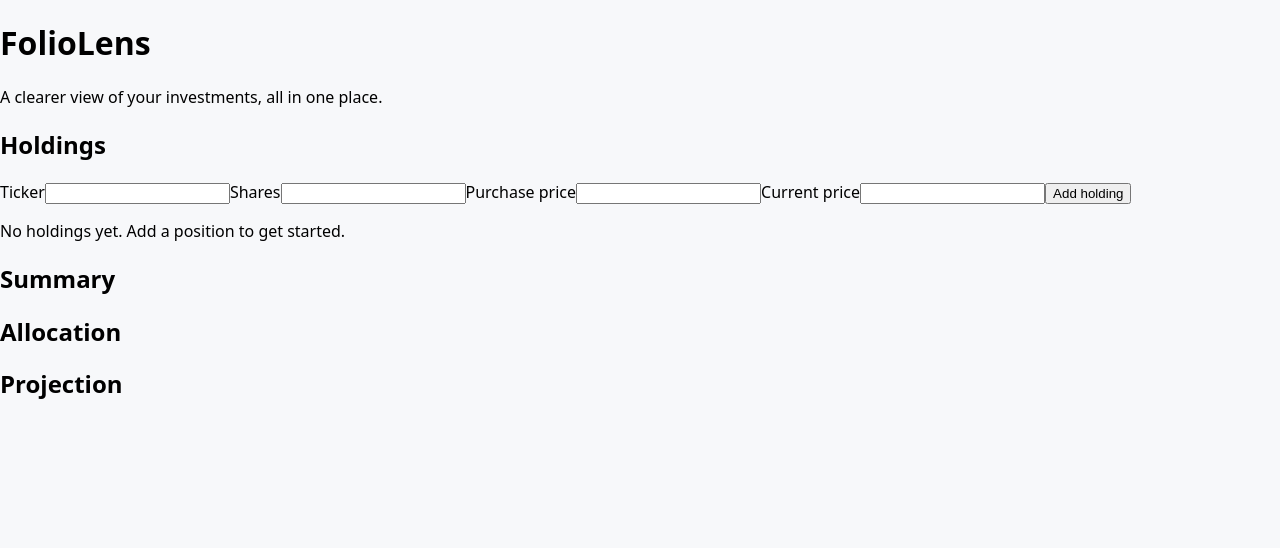
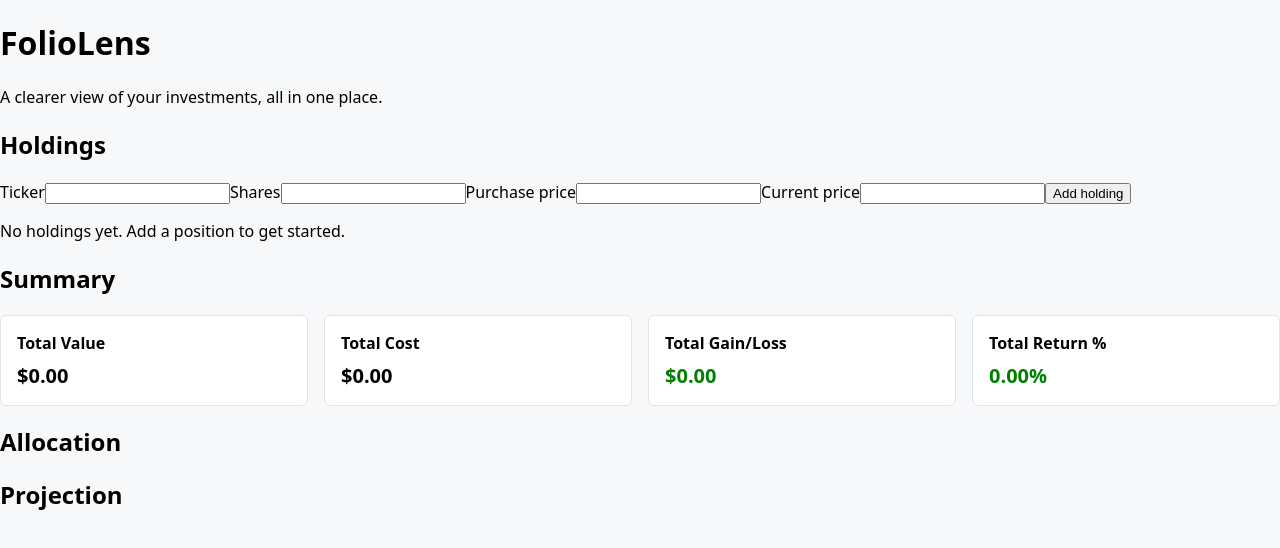
Before and after one commit to ylo16/appco, a React (Vite) app: page / in a window 1280 px wide. Shown: the top 548 px of the page. Built offline with nearby package versions, Linux system fonts and the light colour scheme.

Commit message:
Add portfoloio summary cards

```diff
--- a/src/App.css
+++ b/src/App.css
@@ -1,4 +1,30 @@
 /* App-specific styles can be added here as the tracker grows. */
+
+.summary-cards {
+  display: grid;
+  grid-template-columns: repeat(4, minmax(0, 1fr));
+  gap: 1rem;
+}
+
+.summary-card {
+  min-width: 0;
+  padding: 1rem;
+  background: #fff;
+  border: 1px solid #e1e4e8;
+  border-radius: 6px;
+}
+
+.summary-card h3 {
+  margin: 0 0 0.5rem;
+  font-size: 1rem;
+}
+
+.summary-card p {
+  margin: 0;
+  font-size: 1.25rem;
+  font-weight: 600;
+  overflow-wrap: anywhere;
+}
 
 .gain {
   color: green;
@@ -7,3 +33,15 @@
 .loss {
   color: red;
 }
+
+@media (max-width: 900px) {
+  .summary-cards {
+    grid-template-columns: repeat(2, minmax(0, 1fr));
+  }
+}
+
+@media (max-width: 560px) {
+  .summary-cards {
+    grid-template-columns: 1fr;
+  }
+}
--- a/src/App.jsx
+++ b/src/App.jsx
@@ -1,6 +1,7 @@
 import './App.css'
 import HoldingForm from './components/HoldingForm.jsx'
 import HoldingsTable from './components/HoldingsTable.jsx'
+import SummaryCards from './components/SummaryCards.jsx'
 import { useHoldings } from './hooks/useHoldings.js'
 
 function App() {
@@ -23,6 +24,7 @@ function App() {
         </section>
         <section>
           <h2>Summary</h2>
+          <SummaryCards holdings={holdings} />
         </section>
         <section>
           <h2>Allocation</h2>
--- /dev/null
+++ b/src/components/SummaryCards.jsx
@@ -0,0 +1,31 @@
+import { portfolioTotals } from '../utils/calculations.js'
+import { formatCurrency, formatPercent } from '../utils/format.js'
+
+function SummaryCards({ holdings }) {
+  const { totalValue, totalCost, totalGain, totalReturnPct } = portfolioTotals(holdings)
+  const gainClass = totalGain >= 0 ? 'gain' : 'loss'
+  const returnClass = totalReturnPct >= 0 ? 'gain' : 'loss'
+
+  return (
+    <div className="summary-cards">
+      <article className="summary-card">
+        <h3>Total Value</h3>
+        <p>{formatCurrency(totalValue)}</p>
+      </article>
+      <article className="summary-card">
+        <h3>Total Cost</h3>
+        <p>{formatCurrency(totalCost)}</p>
+      </article>
+      <article className="summary-card">
+        <h3>Total Gain/Loss</h3>
+        <p className={gainClass}>{formatCurrency(totalGain)}</p>
+      </article>
+      <article className="summary-card">
+        <h3>Total Return %</h3>
+        <p className={returnClass}>{formatPercent(totalReturnPct)}</p>
+      </article>
+    </div>
+  )
+}
+
+export default SummaryCards
```
